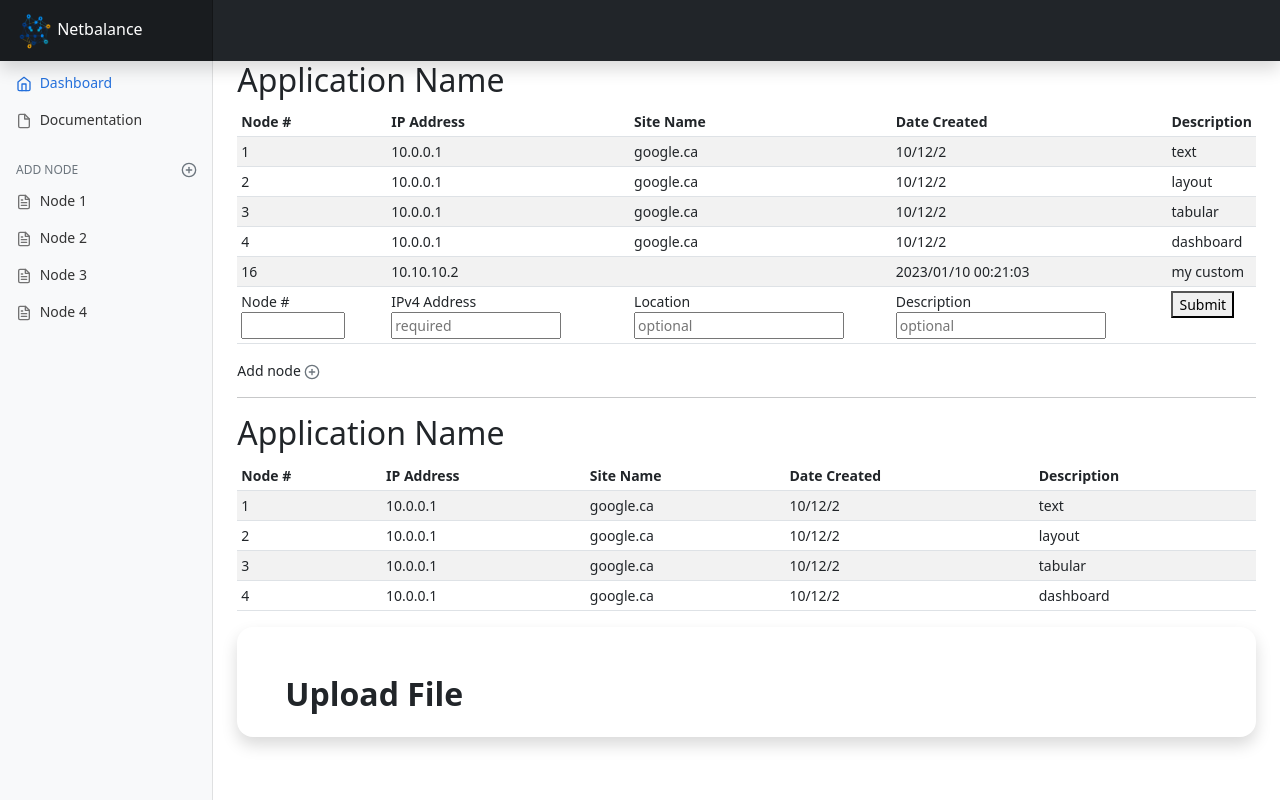
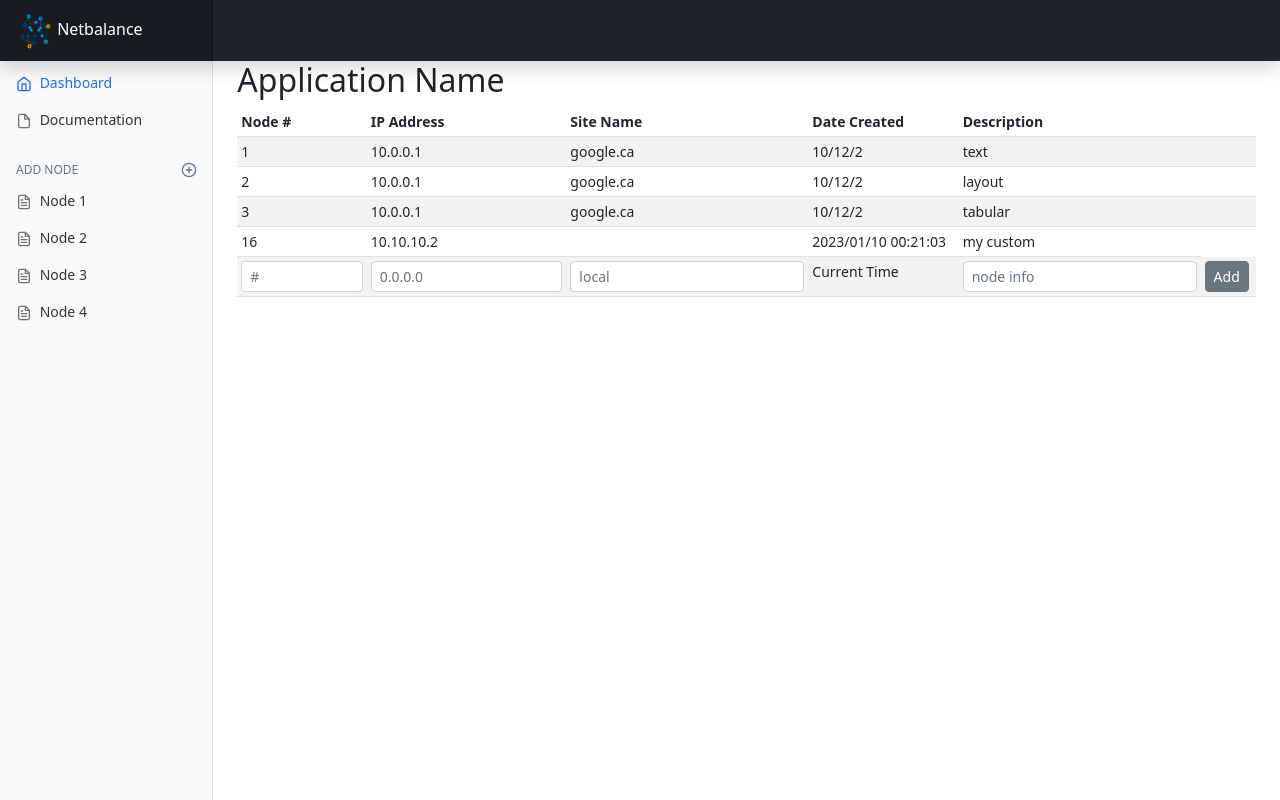
Before and after one commit to Kivoie/Netbalance, a Django app: page /management in a window 1280 px wide. Run offline with Django 4.2, Linux system fonts and the light colour scheme; a user stored in the database is signed in; data comes from the database, SQL or seed files in the repository; both versions use the stored data as it was after the commit; some libraries are stand-ins or nearby versions.

Commit message:
Styling and updated management page

```diff
--- a/netbalance/netbalanceApp/templates/management.html
+++ b/netbalance/netbalanceApp/templates/management.html
@@ -134,149 +134,9 @@
       </nav>
 
       <main class="col-md-9 ms-sm-auto col-lg-10 px-md-4">
-        <h2>Application Name</h2>
-        <div class="table-responsive">
-          <table class="table table-striped table-sm">
-            <thead>
-              <tr>
-                <th scope="col">Node #</th>
-                <th scope="col">IP Address</th>
-                <th scope="col">Site Name</th>
-                <th scope="col">Date Created</th>
-                <th scope="col">Description</th>
-              </tr>
-            </thead>
-            <tbody>
-              <tr>
-                <td>1</td>
-                <td>10.0.0.1</td>
-                <td>google.ca</td>
-                <td>10/12/2</td>
-                <td>text</td>
-              </tr>
-              <tr>
-                <td>2</td>
-                <td>10.0.0.1</td>
-                <td>google.ca</td>
-                <td>10/12/2</td>
-                <td>layout</td>
-              </tr>
-              <tr>
-                <td>3</td>
-                <td>10.0.0.1</td>
-                <td>google.ca</td>
-                <td>10/12/2</td>
-                <td>tabular</td>
-              </tr>
-              <tr>
-                <td>4</td>
-                <td>10.0.0.1</td>
-                <td>google.ca</td>
-                <td>10/12/2</td>
-                <td>dashboard</td>
-                </tr>
+        {% block content %}
 
-
-	<tr>
-
-	<td>{{sql_table.node_number}}</td>
-
-	<td>{{sql_table.ip}}</td>
-
-	<td></td>
-
-	<td>{{sql_table.date}}</td>
-
-	<td>{{sql_table.description}}</td>
-
-	</tr>
-			  <tr>
-				<form method="post" class="management">
-				{% csrf_token %}
-		<td>
-        <label for="node_number">Node #</label>
-		<input id="node_number" name="node_number" type="number" min="1" max="65535" step="1" required>
-		</td>
-
-		<td>
-        <label for="ip">IPv4 Address</label>
-        <input type="text" minlength="7" maxlength="15" size="15" pattern="^((\d{1,2}|1\d\d|2[0-4]\d|25[0-5])\.){3}(\d{1,2}|1\d\d|2[0-4]\d|25[0-5])$" id="ip" name="ip" placeholder="required" required>
-		</td>
-
-		<td>
-        <label for="location">Location</label>
-        <input type="text" id="location" name="location" placeholder="optional">
-		</td>
-
-		<td>
-        <label for="description">Description</label>
-        <input type="text" id="description" name="description"maxlength="128" placeholder="optional">
-		</td>
-
-		<td>
-        <button type="submit">Submit</button>
-		</td>
-    </form>
-              </tbody>
-          </table>
-            <span>Add node</span>
-              <a class="link-secondary" href="#" aria-label="Add a new report">
-                <span data-feather="plus-circle" class="align-text-bottom"></span>
-              </a>
-        </div>
-        <hr>
-        <h2>Application Name</h2>
-        <div class="table-responsive">
-          <table class="table table-striped table-sm">
-            <thead>
-              <tr>
-                <th scope="col">Node #</th>
-                <th scope="col">IP Address</th>
-                <th scope="col">Site Name</th>
-                <th scope="col">Date Created</th>
-                <th scope="col">Description</th>
-              </tr>
-            </thead>
-            <tbody>
-              <tr>
-                <td>1</td>
-                <td>10.0.0.1</td>
-                <td>google.ca</td>
-                <td>10/12/2</td>
-                <td>text</td>
-              </tr>
-              <tr>
-                <td>2</td>
-                <td>10.0.0.1</td>
-                <td>google.ca</td>
-                <td>10/12/2</td>
-                <td>layout</td>
-              </tr>
-              <tr>
-                <td>3</td>
-                <td>10.0.0.1</td>
-                <td>google.ca</td>
-                <td>10/12/2</td>
-                <td>tabular</td>
-              </tr>
-              <tr>
-                <td>4</td>
-                <td>10.0.0.1</td>
-                <td>google.ca</td>
-                <td>10/12/2</td>
-                <td>dashboard</td>
-              </tr>
-              </tbody>
-          </table>
-        </div>
-
-
-        <div class="modal-content rounded-4 shadow">
-          <div class="modal-header p-5 pb-4 border-bottom-0">
-            <h1 class="fw-bold mb-0 fs-2">Upload File</h1>
-          </div>
-        </div>
-
+        {% endblock content %}
       </main>
     </div>
   </div>
--- /dev/null
+++ b/netbalance/netbalanceApp/templates/management_data.html
@@ -0,0 +1,103 @@
+{% extends 'management.html' %}
+
+{% block content %}
+<h2>Application Name</h2>
+<div class="table-responsive ">
+    <table class="table table-striped table-sm table-hover">
+        <thead>
+            <tr>
+                <th scope="col">Node #</th>
+                <th scope="col">IP Address</th>
+                <th scope="col">Site Name</th>
+                <th scope="col">Date Created</th>
+                <th scope="col">Description</th>
+                <th scope="col"></th>
+            </tr>
+        </thead>
+        <tbody>
+            <tr>
+                <td>1</td>
+                <td>10.0.0.1</td>
+                <td>google.ca</td>
+                <td>10/12/2</td>
+                <td>text</td>
+                <td></td>
+            </tr>
+            <tr>
+                <td>2</td>
+                <td>10.0.0.1</td>
+                <td>google.ca</td>
+                <td>10/12/2</td>
+                <td>layout</td>
+                <td></td>
+            </tr>
+            <tr>
+                <td>3</td>
+                <td>10.0.0.1</td>
+                <td>google.ca</td>
+                <td>10/12/2</td>
+                <td>tabular</td>
+                <td></td>
+            </tr>
+            <tr>
+
+                <td>{{sql_table.node_number}}</td>
+
+                <td>{{sql_table.ip}}</td>
+
+                <td></td>
+
+                <td>{{sql_table.date}}</td>
+
+                <td>{{sql_table.description}}</td>
+
+            </tr>
+            <form method="post" class="management">
+                {% csrf_token %}
+                <tr>
+                    <td>
+                        <div class="input-group-sm">
+                            <input id="node_number" name="node_number" type="number" min="1" max="65535" step="1"
+                                required="" class="form-control" placeholder="#" aria-label="Sizing example input"
+                                aria-describedby="inputGroup-sizing-sm">
+                        </div>
+                    </td>
+                    <td>
+                        <div class="input-group-sm">
+                            <input type="text" class="form-control" placeholder="0.0.0.0"
+                                aria-label="Sizing example input" aria-describedby="inputGroup-sizing-sm" minlength="7"
+                                maxlength="15" size="15"
+                                pattern="^((\d{1,2}|1\d\d|2[0-4]\d|25[0-5])\.){3}(\d{1,2}|1\d\d|2[0-4]\d|25[0-5])$"
+                                id="ip" name="ip">
+                        </div>
+                    </td>
+                    <td>
+                        <div class="input-group-sm">
+                            <input type="text" class="form-control" placeholder="local" id="location" name="location"
+                                aria-label="Sizing example input" aria-describedby="inputGroup-sizing-sm">
+                        </div>
+                    </td>
+                    <td>
+                        <div class="input-group-sm">
+                            Current Time
+                        </div>
+                    </td>
+                    <td>
+                        <div class="input-group-sm">
+                            <input type="text" class="form-control" placeholder="node info" id="description"
+                                name="description" aria-label="Sizing example input"
+                                aria-describedby="inputGroup-sizing-sm">
+                        </div>
+                    </td>
+                    <td>
+                        <div class="input-group-sm">
+                            <button type="submit" class="btn btn-secondary">Add</button>
+                        </div>
+                    </td>
+            </form>
+            </tr>
+        </tbody>
+    </table>
+</div>
+
+{% endblock content %}
--- a/netbalance/netbalanceApp/views.py
+++ b/netbalance/netbalanceApp/views.py
@@ -7,9 +7,8 @@ from django.contrib.auth import login as auth_login
 from django.contrib.auth import logout as auth_logout
 from netbalanceApp.models import NewApplication
 
-#other modules
+# other modules
 from datetime import datetime
-
 
 
 def login(request):
@@ -59,11 +58,13 @@ def management(request):
 
         description = str(request.POST['description'])
 
-        new_node = NewApplication(node_number=node_number, ip=ip_address, date=timestamp, description=description)
+        new_node = NewApplication(
+            node_number=node_number, ip=ip_address, date=timestamp, description=description)
 
         new_node.save()
 
-        print(new_node.node_number, new_node.ip, new_node.date, new_node.description)
+        print(new_node.node_number, new_node.ip,
+              new_node.date, new_node.description)
 
         return redirect('management')
 
@@ -74,15 +75,15 @@ def management(request):
 
         for entry in raw_list:
             dict = {
-            'id': entry['id'],
-            'node_number': entry['node_number'],
-            'app_name': entry['app_name'],
-            'ip': entry['ip'],
-            'date': entry['date'],
-            'description': entry['description']
+                'id': entry['id'],
+                'node_number': entry['node_number'],
+                'app_name': entry['app_name'],
+                'ip': entry['ip'],
+                'date': entry['date'],
+                'description': entry['description']
             }
 
-        return render(request, 'management.html', {'sql_table': dict})
+        return render(request, 'management_data.html', {'sql_table': dict})
 
 
 @login_required(login_url='login')
```
Also changed, not shown: netbalance/db.sqlite3.
